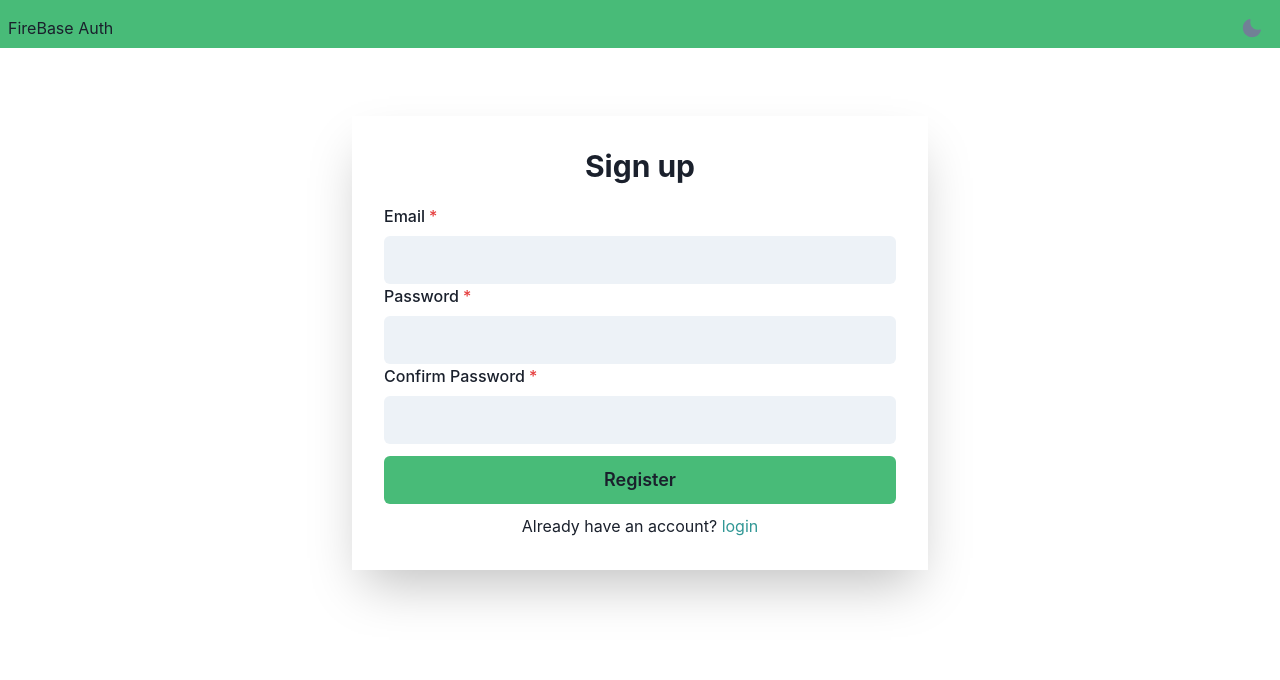
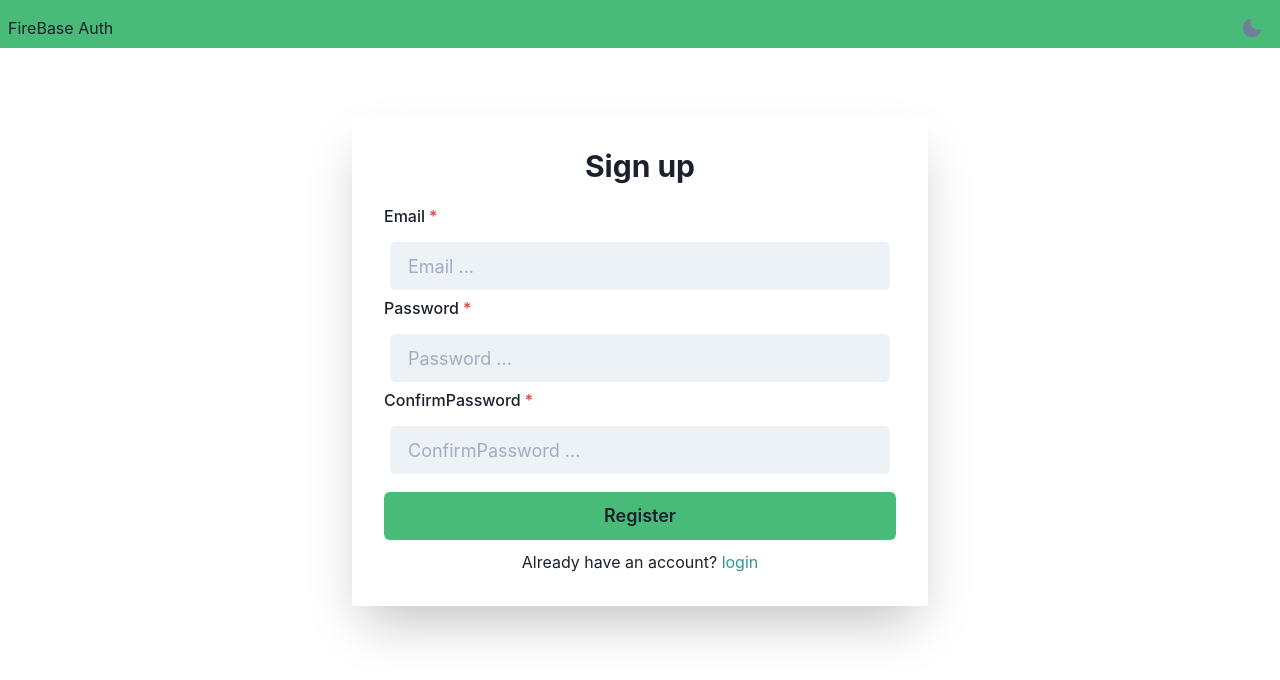
Before and after one commit to mostafa-taman-ashtrei/firebase_auth, a React (Create React App) app: page /register in a window 1280 px wide. Shown: the top 680 px of the page. Built offline with nearby package versions, Linux system fonts and the light colour scheme; no server answers.

Commit message:
add validation

```diff
--- a/package.json
+++ b/package.json
@@ -15,13 +15,15 @@
     "@types/react": "^17.0.3",
     "@types/react-dom": "^17.0.2",
     "firebase": "^8.3.0",
+    "formik": "^2.2.6",
     "framer-motion": "^3.10.5",
     "react": "^17.0.1",
     "react-dom": "^17.0.1",
     "react-router-dom": "^5.2.0",
     "react-scripts": "4.0.3",
     "typescript": "^4.2.3",
-    "web-vitals": "^1.1.1"
+    "web-vitals": "^1.1.1",
+    "yup": "^0.32.9"
   },
   "scripts": {
     "start": "react-scripts start",
--- /dev/null
+++ b/src/components/MyInput.tsx
@@ -0,0 +1,45 @@
+import React from 'react';
+import {
+    FormControl, FormLabel, Input as ChakuraInput, Tooltip, WrapItem,
+} from '@chakra-ui/react';
+
+interface Inputprops {
+    type: string
+    placeholder: string
+    value: string
+    // eslint-disable-next-line no-unused-vars
+    setValue: (e: React.ChangeEvent<any>) => void
+    // eslint-disable-next-line no-unused-vars
+    handleBlur: (e: React.FocusEvent<any>) => void
+    error: string | undefined
+    id: string
+    size: string,
+    variant: string,
+    label: string
+}
+
+const MyInput: React.FC<Inputprops> = ({
+    type, placeholder, value, setValue, error, handleBlur, id, size, variant, label,
+}: Inputprops) => (
+    <FormControl id={id} isRequired>
+        <FormLabel>{label}</FormLabel>
+        <WrapItem>
+            <Tooltip label={error} color="crimson" placement="top" isOpen={!!error}>
+                <ChakuraInput
+                    placeholder={placeholder}
+                    type={type}
+                    m={1.5}
+                    size={size}
+                    variant={variant}
+                    value={value}
+                    onChange={setValue}
+                    onBlur={handleBlur}
+                    isInvalid={!!error}
+                    errorBorderColor="crimson"
+                />
+            </Tooltip>
+        </WrapItem>
+    </FormControl>
+);
+
+export default MyInput;
--- a/src/pages/Login.tsx
+++ b/src/pages/Login.tsx
@@ -1,55 +1,97 @@
 import React, { useState } from 'react';
 import {
-    FormControl,
-    FormLabel,
-    Input,
     Box,
     Center,
     Heading,
     Button,
     Text,
     Link,
+    Progress,
+    Alert,
+    AlertIcon,
 } from '@chakra-ui/react';
 import { Link as RouterLink } from 'react-router-dom';
+import * as Yup from 'yup';
+import { useFormik } from 'formik';
+
 import { auth } from '../firebase';
+import MyInput from '../components/MyInput';
 
 const Login: React.FC = () => {
-    const [email, setEmail] = useState<string>('');
-    const [password, setPassword] = useState<string>('');
+    const [loading, setLoading] = useState<Boolean>(false);
+    const [error, setError] = useState<string | null>(null);
 
-    const handleSubmit = async () => {
+    const {
+        handleChange, handleSubmit, values, errors: fErrors, touched, handleBlur,
+    } = useFormik({
+        initialValues: {
+            email: '',
+            password: '',
+        },
+        validationSchema: Yup.object({
+            email: Yup.string().min(2, 'Email must be at leat 2 chars').email('Invalid email').required('Required Field'),
+            password: Yup.string().min(8, 'Password must be at leat 8 chars').required('Required Field'),
+        }),
+        onSubmit: async ({ email, password }) => {
+            setLoading(true);
+            try {
                 const user = await auth.signInWithEmailAndPassword(email, password);
                 console.log(user);
-    };
+            } catch (e) {
+                setError(e.message);
+            }
+            setLoading(false);
+        },
+    });
+
+    if (loading) return <Progress size="xs" isIndeterminate />;
 
     return (
         <Center>
             <Box w="xl" p={8} shadow="2xl">
+                {
+                    error
+                        ? (
+                            <Alert status="error">
+                                <AlertIcon />
+                                {error}
+                            </Alert>
+                        ) : null
+                }
                 <Heading size="lg" mb="5">Login</Heading>
-                <form>
-                    <FormControl id="email" isRequired>
-                        <FormLabel>Email</FormLabel>
-                        <Input
+
+                <form onSubmit={handleSubmit}>
+                    <MyInput
+                        label="Email"
+                        placeholder="Email ..."
+                        id="email"
                         type="email"
                         size="lg"
                         variant="filled"
-                            value={email}
-                            onChange={(e) => setEmail(e.target.value)}
+                        value={values.email}
+                        setValue={handleChange}
+                        handleBlur={handleBlur}
+                        error={
+                            touched.email && fErrors.email ? fErrors.email : undefined
+                        }
                     />
-                    </FormControl>
 
-                    <FormControl id="password" isRequired>
-                        <FormLabel>Password</FormLabel>
-                        <Input
+                    <MyInput
+                        label="Password"
+                        placeholder="Password ..."
+                        id="password"
                         type="password"
                         size="lg"
                         variant="filled"
-                            value={password}
-                            onChange={(e) => setPassword(e.target.value)}
+                        value={values.password}
+                        setValue={handleChange}
+                        handleBlur={handleBlur}
+                        error={
+                            touched.password && fErrors.password ? fErrors.password : undefined
+                        }
                     />
-                    </FormControl>
 
-                    <Button background="green.400" mt="3" size="lg" w="full" onClick={handleSubmit}>Login</Button>
+                    <Button background="green.400" mt="3" size="lg" w="full" type="submit">Login</Button>
                 </form>
                 <Text mt="2.5">
                     Don
@@ -62,4 +104,5 @@ const Login: React.FC = () => {
         </Center>
     );
 };
+
 export default Login;
--- a/src/pages/Register.tsx
+++ b/src/pages/Register.tsx
@@ -1,84 +1,124 @@
 import React, { useState } from 'react';
 import {
-    FormControl,
-    FormLabel,
-    Input,
     Box,
     Center,
     Heading,
     Button,
     Link,
     Text,
+    Progress,
+    Alert,
+    AlertIcon,
 } from '@chakra-ui/react';
 import { Link as RouterLink } from 'react-router-dom';
+import * as Yup from 'yup';
+import { useFormik } from 'formik';
+import MyInput from '../components/MyInput';
 
 import { auth } from '../firebase';
 
+interface alertInterface {
+    message: string
+    type: 'error' | 'success'
+}
+
 const Register: React.FC = () => {
     const [loading, setLoading] = useState<Boolean>(false);
-    const [email, setEmail] = useState<string>('');
-    const [password, setPassword] = useState<string>('');
-    const [confirmPassword, setConfirmPassword] = useState<string>('');
+    const [alert, setAlert] = useState<alertInterface | null>(null);
 
-    const handleSubmit = async () => {
-        if (password !== confirmPassword) {
-            alert('Passwords must match');
-            return;
-        }
+    const {
+        handleChange, handleSubmit, values, errors: fErrors, touched, handleBlur,
+    } = useFormik({
+        initialValues: {
+            email: '',
+            password: '',
+            confirmPassword: '',
+        },
+        validationSchema: Yup.object({
+            email: Yup.string().min(2, 'Email must be at leat 2 chars').email('Invalid email').required('Required Field'),
+            password: Yup.string().min(8, 'Password must be at leat 8 chars').required('Required Field'),
+            confirmPassword: Yup.string().required('Required Field').oneOf([Yup.ref('password'), null], 'Passwords must match'),
+        }),
+        onSubmit: async ({ email, password }) => {
+            setLoading(true);
             try {
-            setLoading(true);
                 const res = await auth.createUserWithEmailAndPassword(email, password);
                 res.user?.sendEmailVerification();
                 console.log(res);
-        } catch (err) {
-            console.log(err);
+                setAlert({ message: `Success, check ${email} inbox for validation email`, type: 'success' });
+            } catch (e) {
+                setAlert({ message: e.message, type: 'error' });
             }
-        console.log(email, password, confirmPassword);
             setLoading(false);
-    };
+        },
+    });
 
-    if (loading) return <h1>Loading</h1>;
+    if (loading) return <Progress size="xs" isIndeterminate />;
 
     return (
         <Center>
             <Box w="xl" p={8} shadow="2xl">
+                {
+                    alert
+                        ? (
+                            <Alert status={alert.type}>
+                                <AlertIcon />
+                                {alert.message}
+                            </Alert>
+                        ) : null
+                }
                 <Heading size="lg" mb="5">Sign up</Heading>
+
                 <form onSubmit={handleSubmit}>
-                    <FormControl id="email" isRequired>
-                        <FormLabel>Email</FormLabel>
-                        <Input
+                    <MyInput
+                        label="Email"
+                        placeholder="Email ..."
+                        id="email"
                         type="email"
                         size="lg"
                         variant="filled"
-                            value={email}
-                            onChange={(e) => setEmail(e.target.value)}
+                        value={values.email}
+                        setValue={handleChange}
+                        handleBlur={handleBlur}
+                        error={
+                            touched.email && fErrors.email ? fErrors.email : undefined
+                        }
                     />
-                    </FormControl>
 
-                    <FormControl id="password" isRequired>
-                        <FormLabel>Password</FormLabel>
-                        <Input
+                    <MyInput
+                        label="Password"
+                        placeholder="Password ..."
+                        id="password"
                         type="password"
                         size="lg"
                         variant="filled"
-                            value={password}
-                            onChange={(e) => setPassword(e.target.value)}
+                        value={values.password}
+                        setValue={handleChange}
+                        handleBlur={handleBlur}
+                        error={
+                            touched.password && fErrors.password ? fErrors.password : undefined
+                        }
                     />
-                    </FormControl>
 
-                    <FormControl id="confirm-password" isRequired>
-                        <FormLabel>Confirm Password</FormLabel>
-                        <Input
+                    <MyInput
+                        label="ConfirmPassword"
+                        placeholder="ConfirmPassword ..."
+                        id="confirmPassword"
                         type="password"
                         size="lg"
                         variant="filled"
-                            value={confirmPassword}
-                            onChange={(e) => setConfirmPassword(e.target.value)}
+                        value={values.confirmPassword}
+                        setValue={handleChange}
+                        handleBlur={handleBlur}
+                        error={
+                            touched.confirmPassword && fErrors.confirmPassword
+                                ? fErrors.confirmPassword : undefined
+                        }
                     />
-                    </FormControl>
 
-                    <Button background="green.400" mt="3" size="lg" w="full" onClick={handleSubmit}>Register</Button>
+                    <Button background="green.400" mt="3" size="lg" w="full" type="submit">Register</Button>
                 </form>
+
                 <Text mt="2.5">
                     Already have an account?
                     {' '}
```
Also changed, not shown: 1 other file (tests, documents, lock files or other folders). Lines whose indentation alone changed are shown as unchanged.
